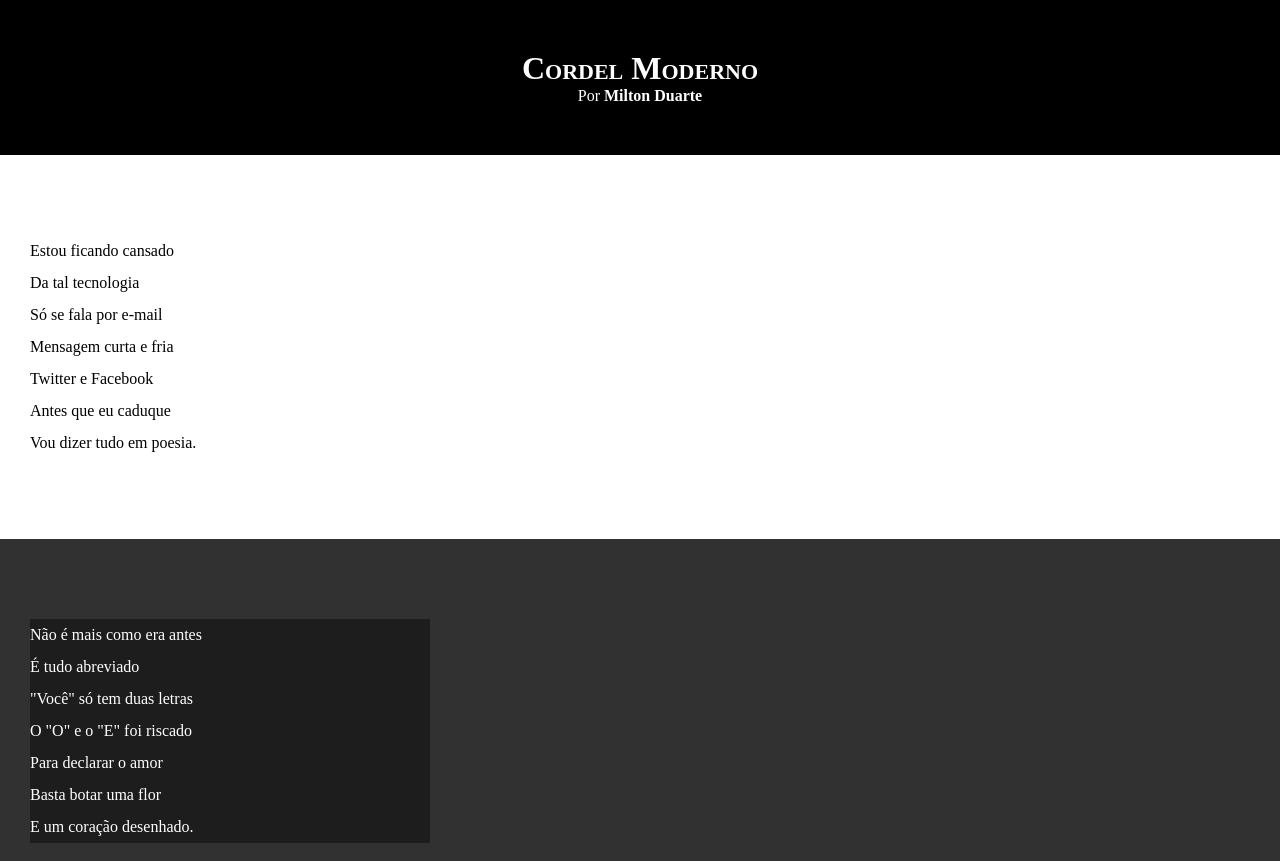
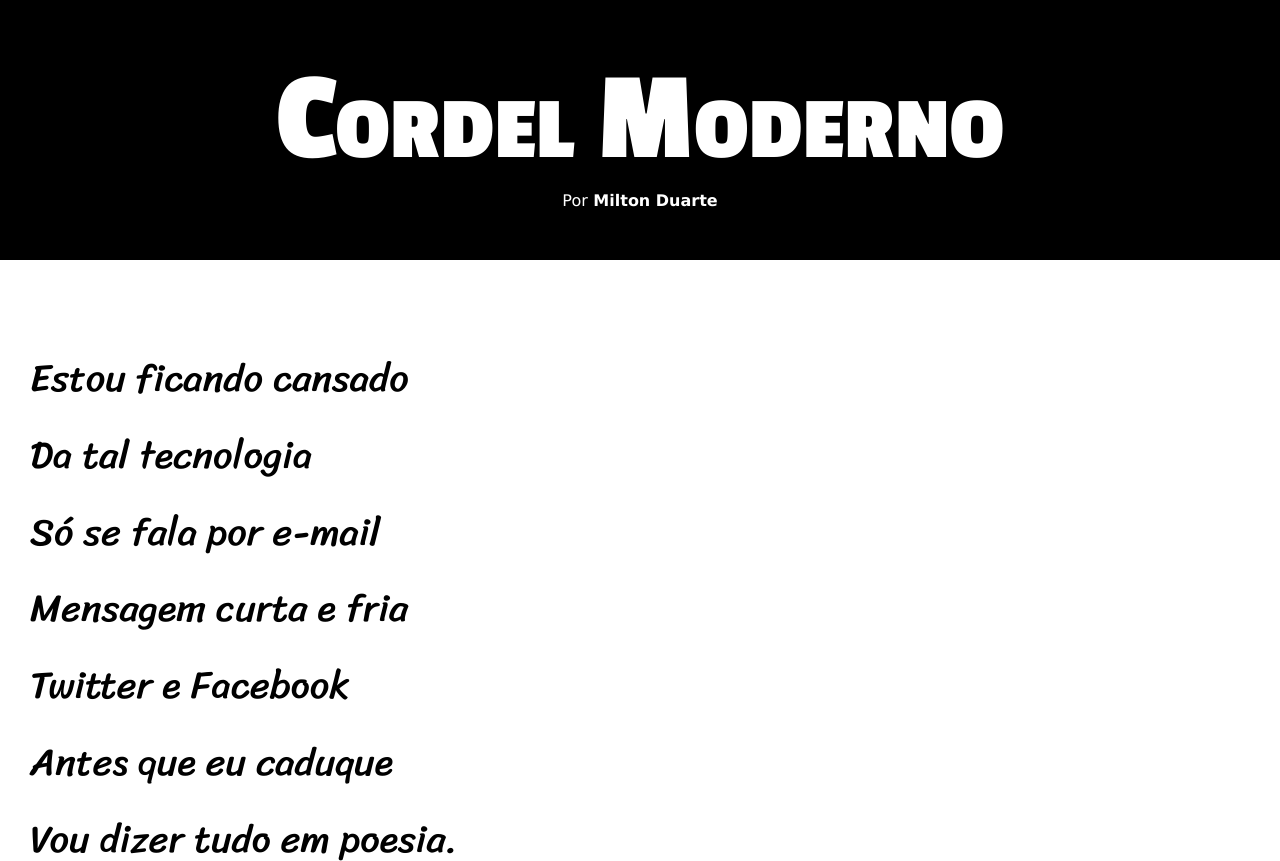
Before and after one commit to aguinaldoarnaldo/html-css, a plain HTML site: page desafios/d012/index.html in a window 1280 px wide. Shown: the top 861 px of the page. Drawn offline with Linux system fonts and the light colour scheme.

Commit message:
Atualização de estilos desafio 12

```diff
--- a/desafios/d012/style.css
+++ b/desafios/d012/style.css
@@ -1,13 +1,27 @@
 @charset "UTF-8";
+
+
+
+@import url('https://fonts.googleapis.com/css2?family=Passion+One:wght@400;700;900&family=Sriracha&display=swap');
+
+@import url('https://fonts.googleapis.com/css2?family=Sriracha&display=swap');
+
+:root{
+    --font1:verdana, Geneva, Tahoma, sans-serif;
+    --font2:"Passion One", sans-serif;
+    --font3:"Sriracha", cursive;
+}
 
 *{/*Isto é uma configuração global*/
     margin: 0px;
     padding: 0px;
+    font-size: 1em;
 }
 
 html, body{
     min-height: 100vh;
     background-color: rgb(185, 184, 184);
+    font-family: var(--font1);
 
 }
 
@@ -20,6 +34,8 @@ header {
 header > h1{
     padding-top: 50px;
     font-variant: small-caps;
+    font-family: var(--font2);
+    font-size: 10vw;
 }
 
 header > p{
@@ -41,6 +57,8 @@ section{
     padding-bottom: 10vh;
     line-height: 2em;
     padding-left: 30px;
+    font-family: var(--font3);
+    font-size: 3vw;
 }
 
 section.normal{
@@ -55,7 +73,8 @@ section.imagem{
 }
 
 section.imagem > p {
-    width: 400px;
+    display: inline-block;
+    padding: 5px;
     background-color: rgb(29, 29, 29);
 }
 
```
